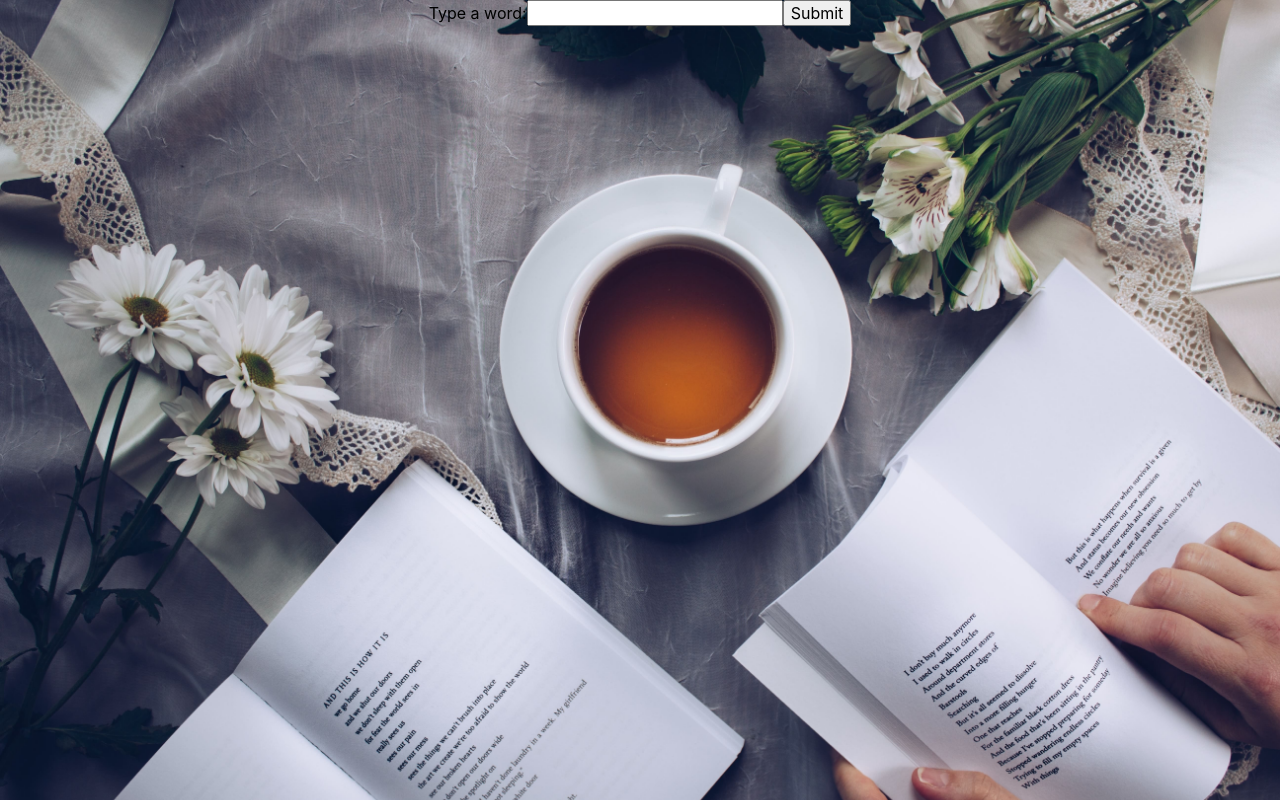
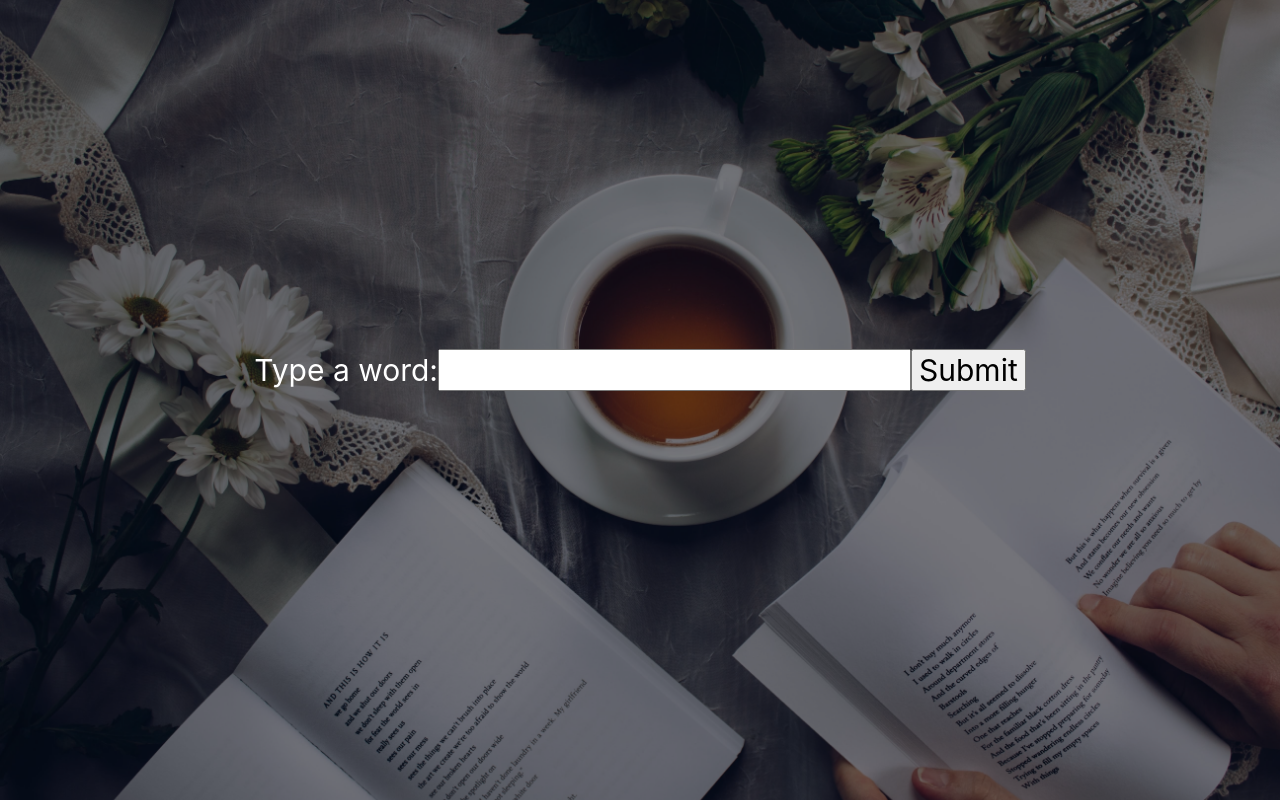
Before and after one commit to haikus-highway/haikus-highway, a React (Create React App) app: page / in a window 1280 px wide. Built offline with nearby package versions, Linux system fonts and the light colour scheme.

Commit message:
Added some styling

```diff
--- a/src/index.css
+++ b/src/index.css
@@ -31,3 +31,14 @@ body{
   background-size: cover;
   background-repeat: no-repeat;
 }
+
+.App{
+  min-height: 100vh;
+  display: flex;
+  flex-direction: column;
+  justify-content: center;
+  align-items: center;
+  background: rgba(0,0,0,0.5);
+  color: white;
+  font-size: 30px;
+}
```
